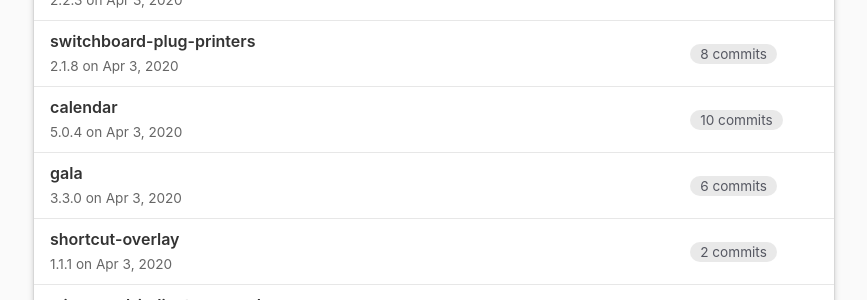
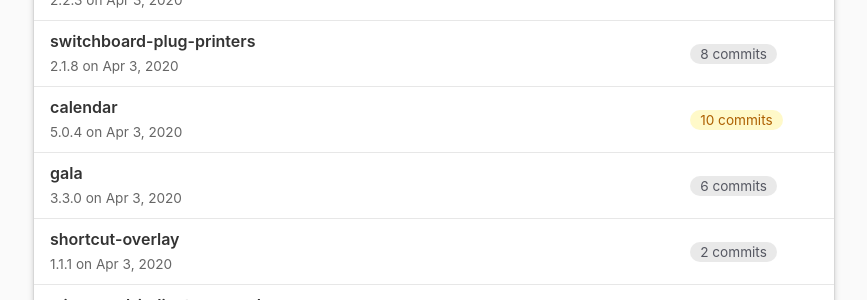
Before and after one commit to elementary/releases, a Jekyll site: the page built from index.html, in a window 1280 px wide. Shown: the part 470-770 px from the top of the page, without its empty margins (206-1073 px from the left). Built offline with Jekyll 4.4.1, drawn with Linux system fonts in a browser that asks for light colours.

Commit message:
Fix #22: Don't mark release as critical if it's less than a month old
Get now and release_date as integers, and stop marking recent releases with warnings and criticals.

```diff
--- a/index.html
+++ b/index.html
@@ -5,6 +5,7 @@ layout: default
 ---
 
 {% assign org_href = "https://github.com/elementary" %}
+{% assign now = 'now' | date: '%s' | plus: 0 %}
 
 <table class="releases">
   <thead>
@@ -16,6 +17,7 @@ layout: default
     {% unless site.data.blacklist contains repo.name %}
     {% assign repo_href = org_href | append: "/" | append: repo.name %}
     {% assign commits_href = repo_href | append: "/compare/" | append: repo.releases.first.version | append: "...master" %}
+    {% assign release_date = repo.releases.first.release_date | date: '%s' | plus: 0 %}
     <tr id="{{ repo.name }}" >
       <td class="release">
         <a href="{{ repo_href }}" class="name">{{ repo.name }}</a>
@@ -32,11 +34,15 @@ layout: default
           <span class="badge">
             <a href="{{ commits_href }}">{{ repo.new_commits }} commit</a>
           </span>
-        {% elsif repo.new_commits > 1 and repo.new_commits < 15 %}
+        {% elsif release_date > (now - 2419200) %}
           <span class="badge">
             <a href="{{ commits_href }}">{{ repo.new_commits }} commits</a>
           </span>
-        {% elsif repo.new_commits >= 15 and repo.new_commits < 50 %}
+        {% elsif repo.new_commits > 1 and repo.new_commits < 10 %}
+          <span class="badge">
+            <a href="{{ commits_href }}">{{ repo.new_commits }} commits</a>
+          </span>
+        {% elsif repo.new_commits >= 10 and repo.new_commits < 50 %}
           <span class="badge warn">
             <a href="{{ commits_href }}">{{ repo.new_commits }} commits</a>
           </span>
```
